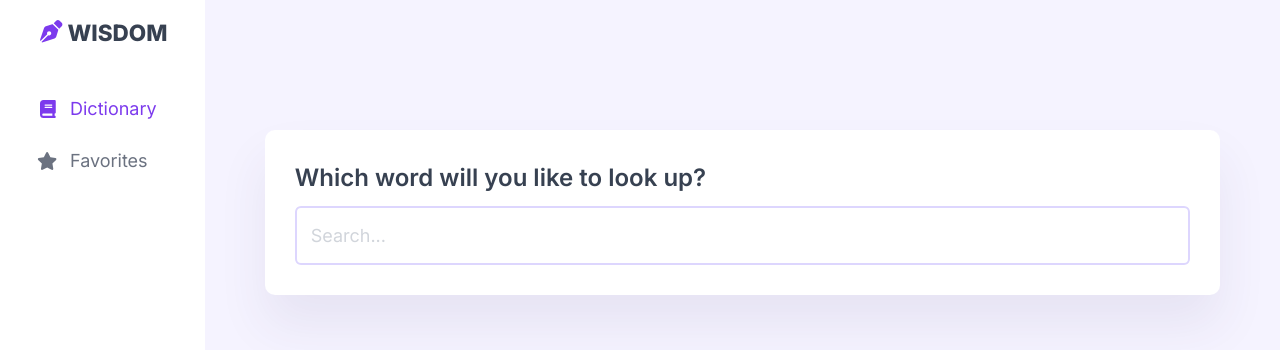
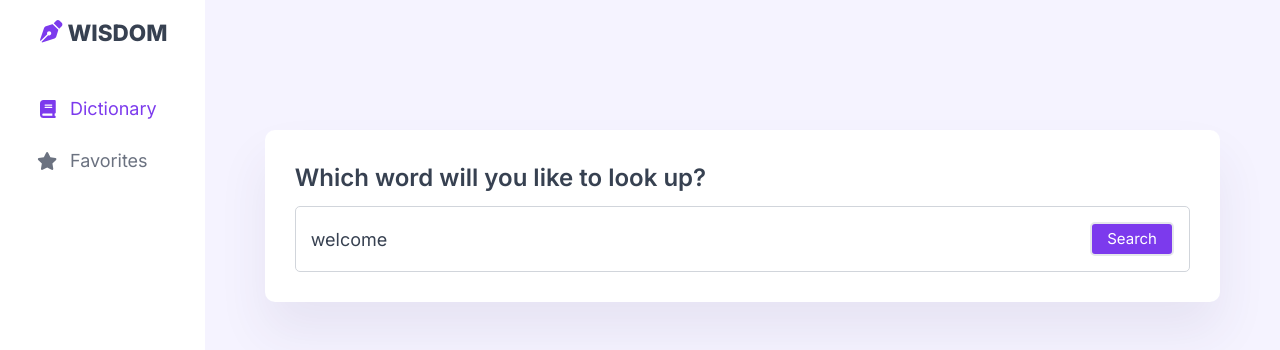
Before and after one commit to Aeeshadam/wisdom, a React (Vite) app: page / in a window 1280 px wide. Shown: the top 350 px of the page. Built offline with nearby package versions, Linux system fonts and the light colour scheme; no server answers.

Commit message:
added search button

```diff
--- a/src/components/DictionaryContext.jsx
+++ b/src/components/DictionaryContext.jsx
@@ -3,26 +3,32 @@ import { createContext, useContext, useEffect, useState } from "react";
 const DictionaryContext = createContext();
 
 function DictionaryProvider({ children }) {
-  const [word, setWord] = useState("");
+  const [word, setWord] = useState("welcome");
   const [isLoading, setIsLoading] = useState(false);
   const [results, setResults] = useState([]);
   const [pictures, setPictures] = useState([]);
   const [isOpen, setIsOpen] = useState(false);
   const [showNoResultsAlert, setShowNoResultsAlert] = useState(false);
+  const [showNoPicturesAlert, setShowNoPicturesAlert] = useState(false);
   const [faves, setFaves] = useState(() =>
     JSON.parse(localStorage.getItem("faves") || "[]")
   );
 
   //function to toggle mobile nav
-  function handletoggle() {
+  const handletoggle = () => {
     setIsOpen(!isOpen);
-  }
+  };
+
+  const handleSubmit = (e) => {
+    e.preventDefault();
+    fetchWord();
+    fetchPictures();
+  };
 
   useEffect(() => {
     const handleKeyDown = (e) => {
       if (e.key === "Enter") {
-        fetchWord();
-        fetchPictures();
+        handleSubmit(e);
       } else {
         // Reset the showNoResultsAlert state when typing to search another word
         setShowNoResultsAlert(false);
@@ -38,7 +44,7 @@ function DictionaryProvider({ children }) {
 
   //function to fetch pictures
   const number = 3;
-  async function fetchPictures() {
+  const fetchPictures = async () => {
     try {
       if (!word) {
         console.error("Search is null");
@@ -56,7 +62,7 @@ function DictionaryProvider({ children }) {
       );
 
       if (!response.ok) {
-        setShowNoResultsAlert(true);
+        setShowNoPicturesAlert(true);
         setIsLoading(false); // Set loading to false since there's no response
         return;
       }
@@ -68,10 +74,10 @@ function DictionaryProvider({ children }) {
     } finally {
       setIsLoading(false);
     }
-  }
+  };
 
   //function to fetch word from dictionary API
-  async function fetchWord() {
+  const fetchWord = async () => {
     try {
       if (!word) {
         console.error("Search is null");
@@ -98,7 +104,7 @@ function DictionaryProvider({ children }) {
     } finally {
       setIsLoading(false);
     }
-  }
+  };
 
   //function to add to faves
   const addToFave = (newFave) => {
@@ -132,6 +138,12 @@ function DictionaryProvider({ children }) {
     localStorage.removeItem("faves");
   };
 
+  //To populate the page on mount
+  useEffect(() => {
+    fetchWord();
+    fetchPictures();
+  }, []);
+
   return (
     <DictionaryContext.Provider
       value={{
@@ -145,10 +157,12 @@ function DictionaryProvider({ children }) {
         isOpen,
         handletoggle,
         showNoResultsAlert,
+        showNoPicturesAlert,
         addToFave,
         faves,
         deleteFave,
         deleteAllFaves,
+        handleSubmit,
       }}
     >
       {children}
--- a/src/components/DictionarySection.jsx
+++ b/src/components/DictionarySection.jsx
@@ -4,20 +4,28 @@ import { Results } from "./Results";
 import { useDictionary } from "./DictionaryContext";
 
 const DictionarySection = () => {
-  const { word, setWord } = useDictionary();
+  const { word, setWord, handleSubmit } = useDictionary();
 
   return (
     <div className="section">
       <div className="card">
         <h3 className="mb-4">Which word will you like to look up?</h3>
+        <form
+          onSubmit={handleSubmit}
+          className="flex justify-between items-center w-full  p-6 border border-gray-300 rounded-lg placeholder:text-gray-300"
+        >
           <input
             value={word}
             onChange={(e) => setWord(e.target.value)}
             type="text"
             autoFocus={true}
-          className="w-full outline-violet-200 p-6 border border-gray-300 rounded-lg placeholder:text-gray-300"
+            className="w-full outline-none"
             placeholder="Search..."
           />
+          <button className="bg-violet-600 py-2 px-6 text-white  border-2 rounded-lg text-2xl hover:bg-violet-500 cursor-pointer transition ">
+            Search
+          </button>
+        </form>
       </div>
       <PicturesGallery />
       <Results />
--- a/src/components/FavoriteSection.jsx
+++ b/src/components/FavoriteSection.jsx
@@ -10,12 +10,14 @@ const Favorites = () => {
       <div className="card">
         <div className="flex justify-between items-center">
           <h3 className="mb-4">Favourite Words</h3>
+          {faves.length > 0 && (
             <button
               className="text-red-500 py-2 px-6 border-red-100 border-2 rounded-lg text-2xl hover:bg-red-100 cursor-pointer transition "
               onClick={deleteAllFaves}
             >
               Delete all
             </button>
+          )}
         </div>
         <ul>
           {faves.map((fave) => (
--- a/src/components/Results.jsx
+++ b/src/components/Results.jsx
@@ -8,10 +8,10 @@ import Spinner from "./Spinner";
 import NoResults from "./NoResults";
 
 export const Results = () => {
-  const { results, isLoading, showNoResultsAlert } = useDictionary();
+  const { results, isLoading, showNoResultsAlert, showNoPicturesAlert } =
+    useDictionary();
   if (isLoading) return <Spinner />;
-
-  if (showNoResultsAlert) return <NoResults />;
+  if (showNoResultsAlert || showNoPicturesAlert) return <NoResults />;
   if (results && results.phonetics && results.phonetics.length > 0) {
     return (
       <>
```
Lines whose indentation alone changed are shown as unchanged.
